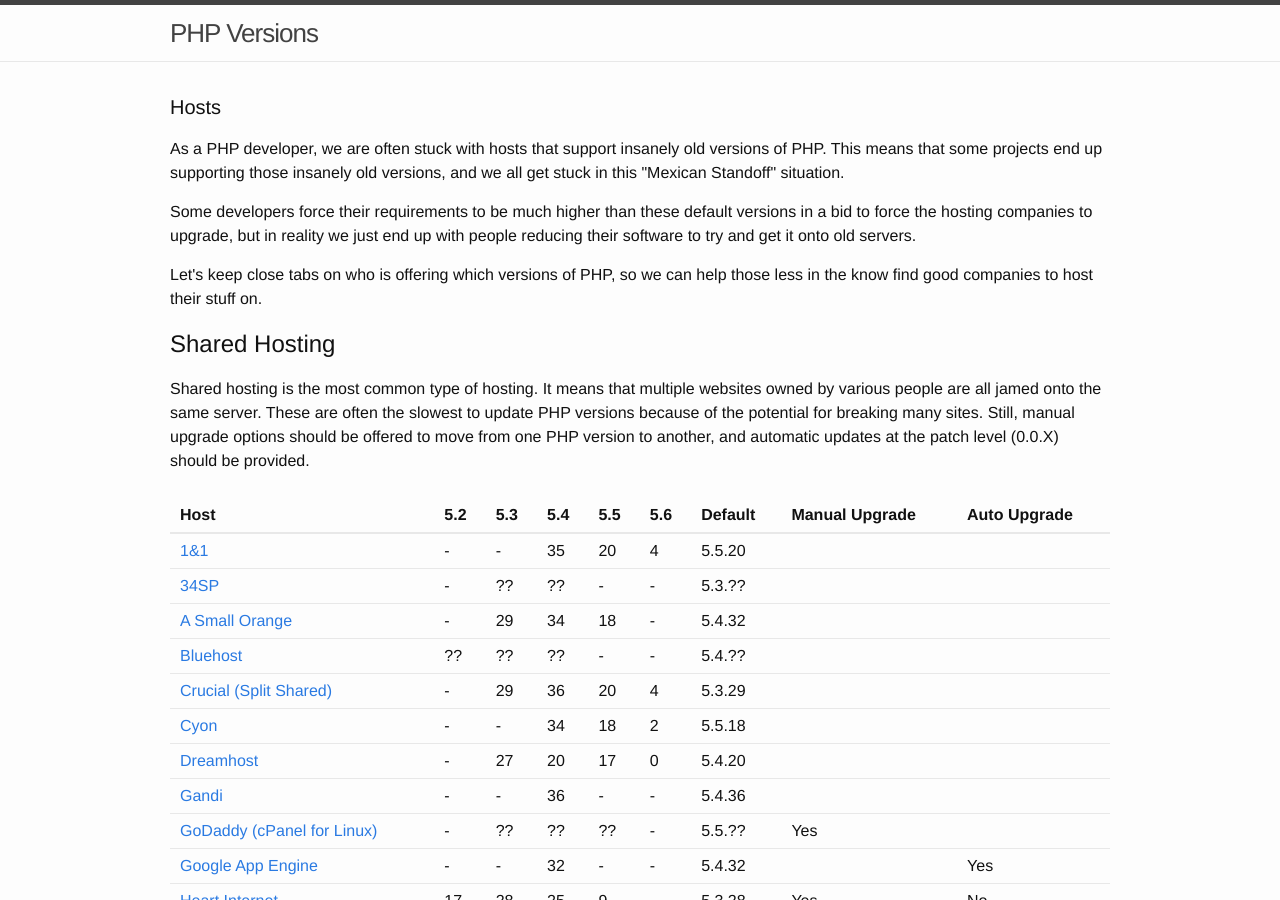
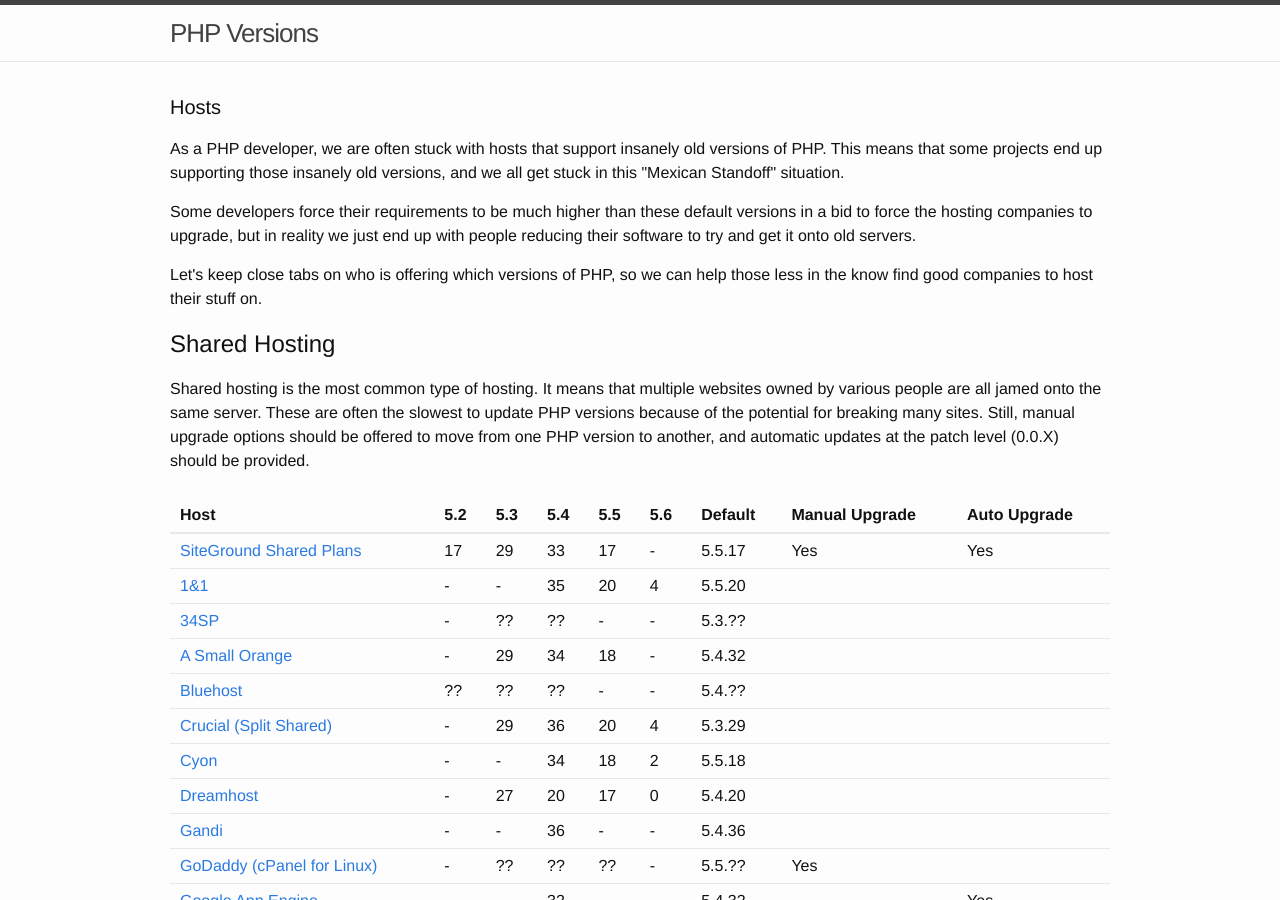
Before and after one commit to phpversions/phpversions.info, a Jekyll site: the page built from index.html, in a window 1280 px wide and 900 px high. Built offline with Jekyll 4.4.1, drawn with Linux system fonts in a browser that asks for light colours.

Commit message:
Update shared_hosts.yml
Adding information about SiteGround shared plans.

```diff
--- a/_data/shared_hosts.yml
+++ b/_data/shared_hosts.yml
@@ -1,3 +1,13 @@
+- name: "SiteGround Shared Plans"
+  url: "http://www.siteground.com/web-hosting.htm"
+  php55: 17
+  php54: 33
+  php53: 29
+  php52: 17
+  default: 5.5.17
+  manual_update: "Yes"
+  auto_update: "Yes"
+
 - name: "1&1"
   url: "http://www.1and1.com/web-hosting#info-list"
   php54: 35
```
